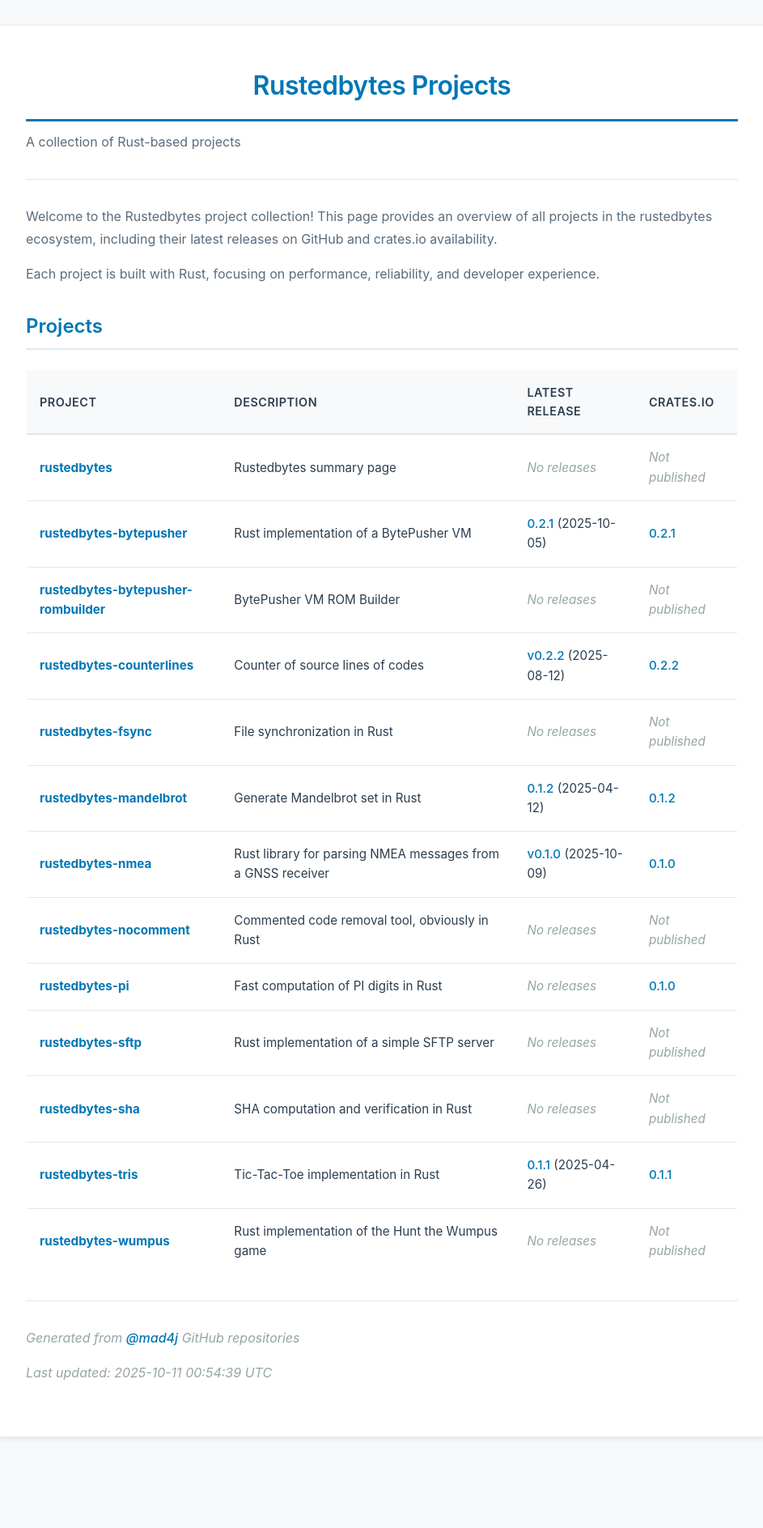
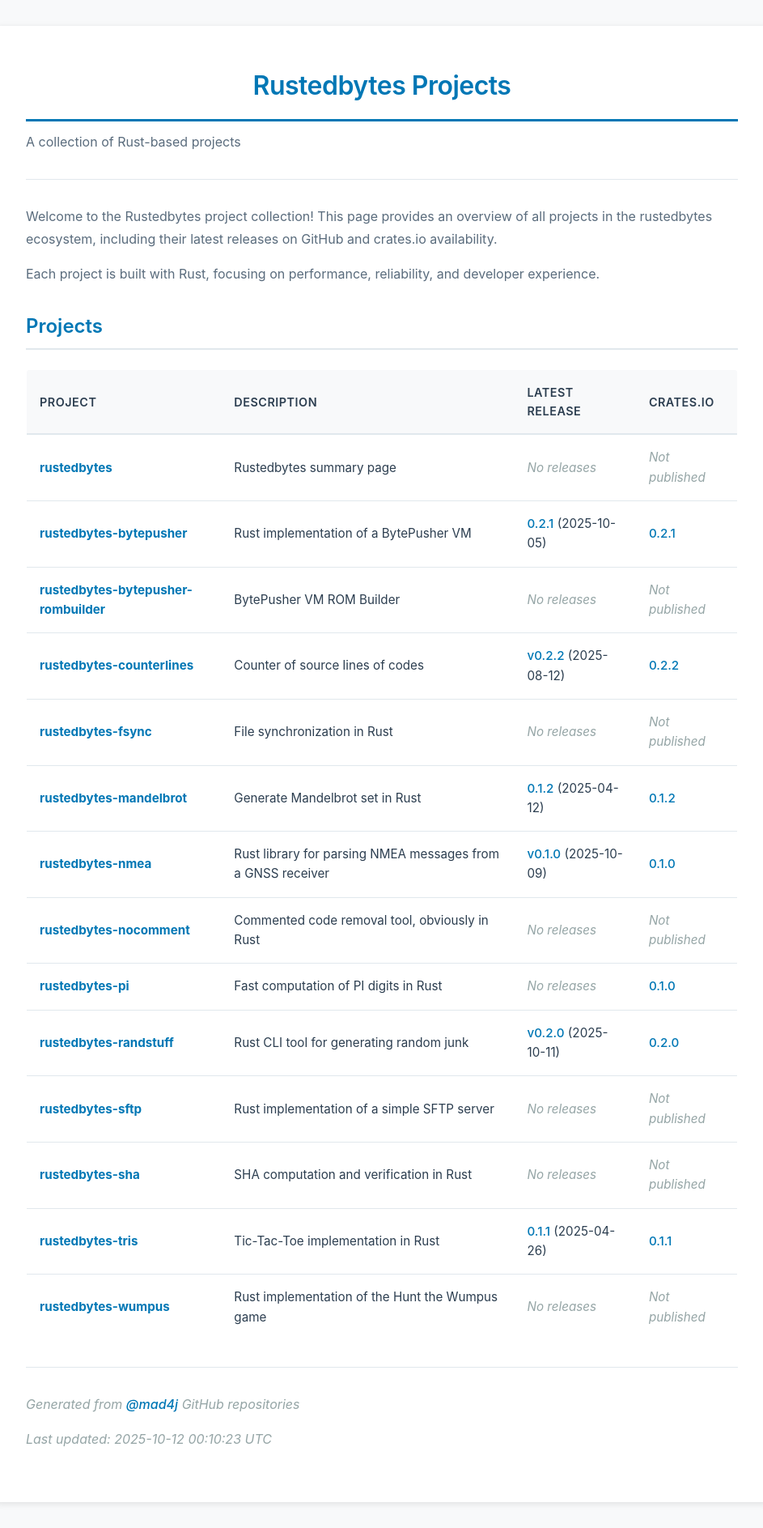
Before and after one commit to mad4j/rustedbytes, a Jekyll site: the page built from index.md, in a window 1280 px wide. Shown: the whole page at 81% size, without its empty margins (168-1111 px from the left). Built offline with Jekyll 4.4.1, drawn with Linux system fonts in a browser that asks for light colours; before the commit the page ends 1806 px from its top, so only the background shows below that.

Commit message:
Auto-generate index.md [skip ci]

```diff
--- a/index.md
+++ b/index.md
@@ -26,6 +26,7 @@ Each project is built with Rust, focusing on performance, reliability, and devel
 | [**rustedbytes-nmea**](https://github.com/mad4j/rustedbytes-nmea) | Rust library for parsing NMEA messages from a GNSS receiver | [v0.1.0](https://github.com/mad4j/rustedbytes-nmea/releases/tag/v0.1.0) (2025-10-09) | [0.1.0](https://crates.io/crates/rustedbytes-nmea) |
 | [**rustedbytes-nocomment**](https://github.com/mad4j/rustedbytes-nocomment) | Commented code removal tool, obviously in Rust | _No releases_ | _Not published_ |
 | [**rustedbytes-pi**](https://github.com/mad4j/rustedbytes-pi) | Fast computation of PI digits in Rust | _No releases_ | [0.1.0](https://crates.io/crates/rustedbytes-pi) |
+| [**rustedbytes-randstuff**](https://github.com/mad4j/rustedbytes-randstuff) | Rust CLI tool for generating random junk | [v0.2.0](https://github.com/mad4j/rustedbytes-randstuff/releases/tag/v0.2.0) (2025-10-11) | [0.2.0](https://crates.io/crates/rustedbytes-randstuff) |
 | [**rustedbytes-sftp**](https://github.com/mad4j/rustedbytes-sftp) | Rust implementation of a simple SFTP server | _No releases_ | _Not published_ |
 | [**rustedbytes-sha**](https://github.com/mad4j/rustedbytes-sha) | SHA computation and verification in Rust | _No releases_ | _Not published_ |
 | [**rustedbytes-tris**](https://github.com/mad4j/rustedbytes-tris) | Tic-Tac-Toe implementation in Rust | [0.1.1](https://github.com/mad4j/rustedbytes-tris/releases/tag/0.1.1) (2025-04-26) | [0.1.1](https://crates.io/crates/rustedbytes-tris) |
@@ -35,4 +36,4 @@ Each project is built with Rust, focusing on performance, reliability, and devel
 
 *Generated from [@mad4j](https://github.com/mad4j) GitHub repositories*
 
-*Last updated: 2025-10-11 00:54:39 UTC*
+*Last updated: 2025-10-12 00:10:23 UTC*
```
